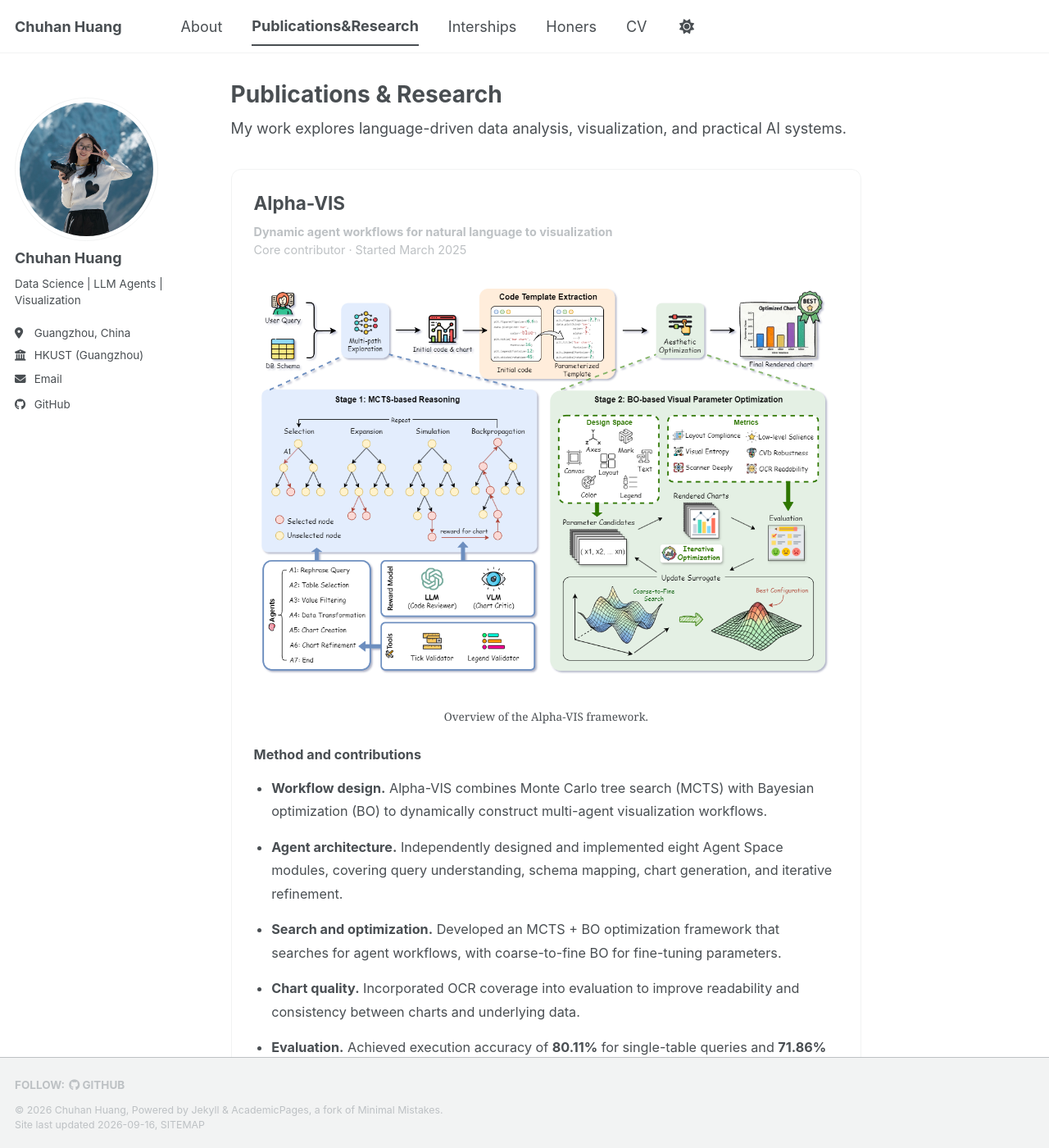
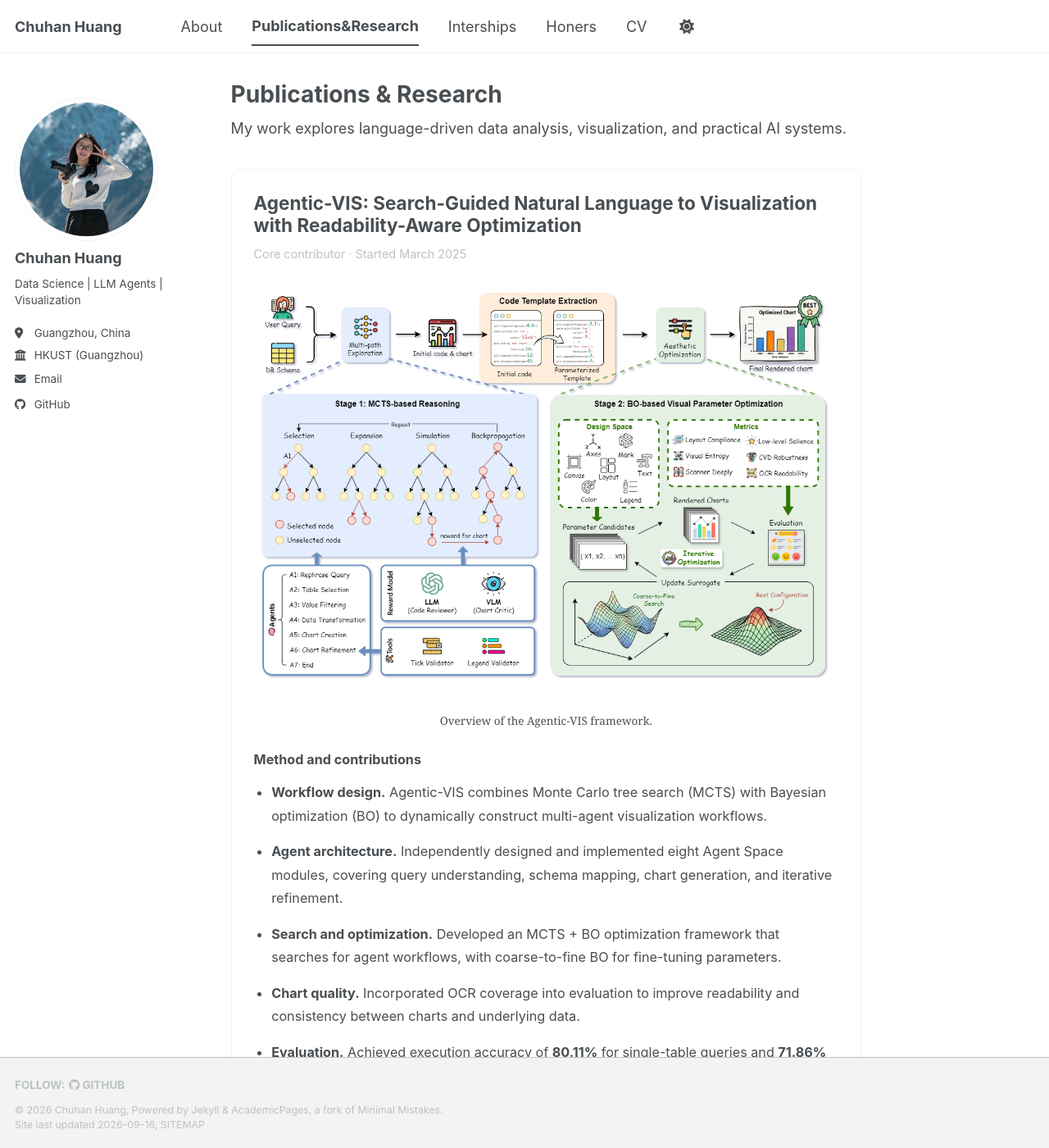
Before and after one commit to chuuBTS/chuuBTS.github.io, a Jekyll site: the page built from _pages/projects.md, in a window 1280 px wide and 1400 px high. Shown: the whole window at 82% size. Built offline with Jekyll 4.4.1, drawn with Linux system fonts in a browser that asks for light colours; a style sheet for code colours, icons or effects is not loaded.

Commit message:
Update Agentic-VIS title and show full research titles on About

```diff
--- a/_pages/projects.md
+++ b/_pages/projects.md
@@ -11,18 +11,17 @@ My work explores language-driven data analysis, visualization, and practical AI
 
 <section class="research-project" markdown="1">
 
-## Alpha-VIS
+## Agentic-VIS: Search-Guided Natural Language to Visualization with Readability-Aware Optimization
 {: #alpha-vis}
 
-**Dynamic agent workflows for natural language to visualization**<br>
 Core contributor &middot; Started March 2025
 {: .research-meta}
 
-{% include research-figure.html path="/images/research/alpha-vis-framework.png" alt="Alpha-VIS framework showing dynamic multi-agent visualization workflows" caption="Overview of the Alpha-VIS framework." %}
+{% include research-figure.html path="/images/research/alpha-vis-framework.png" alt="Agentic-VIS framework showing dynamic multi-agent visualization workflows" caption="Overview of the Agentic-VIS framework." %}
 
 ### Method and contributions
 
-- **Workflow design.** Alpha-VIS combines Monte Carlo tree search (MCTS) with Bayesian optimization (BO) to dynamically construct multi-agent visualization workflows.
+- **Workflow design.** Agentic-VIS combines Monte Carlo tree search (MCTS) with Bayesian optimization (BO) to dynamically construct multi-agent visualization workflows.
 - **Agent architecture.** Independently designed and implemented eight Agent Space modules, covering query understanding, schema mapping, chart generation, and iterative refinement.
 - **Search and optimization.** Developed an MCTS + BO optimization framework that searches for agent workflows, with coarse-to-fine BO for fine-tuning parameters.
 - **Chart quality.** Incorporated OCR coverage into evaluation to improve readability and consistency between charts and underlying data.
```
Also changed, not shown: _pages/about.md (+3 -3 lines).
